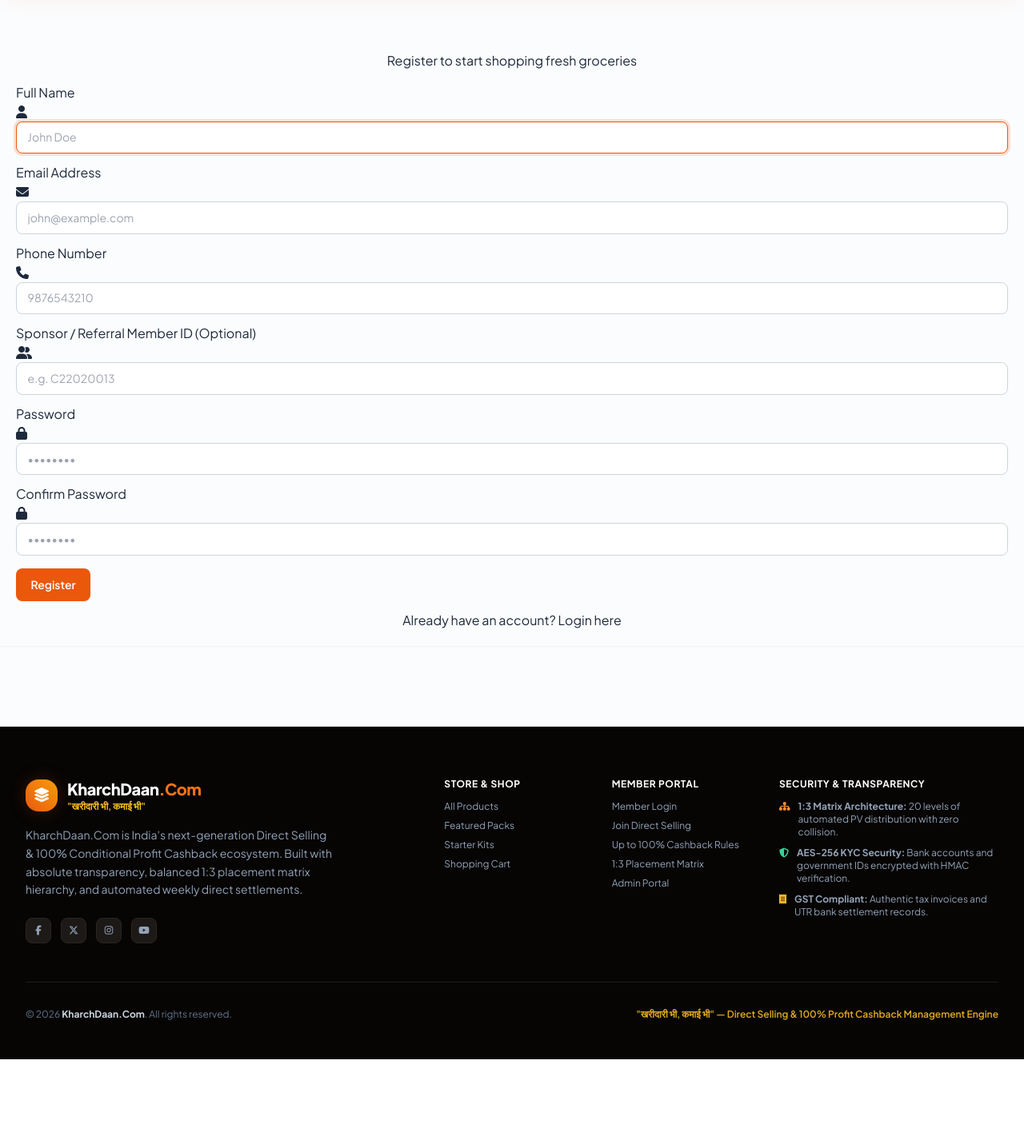
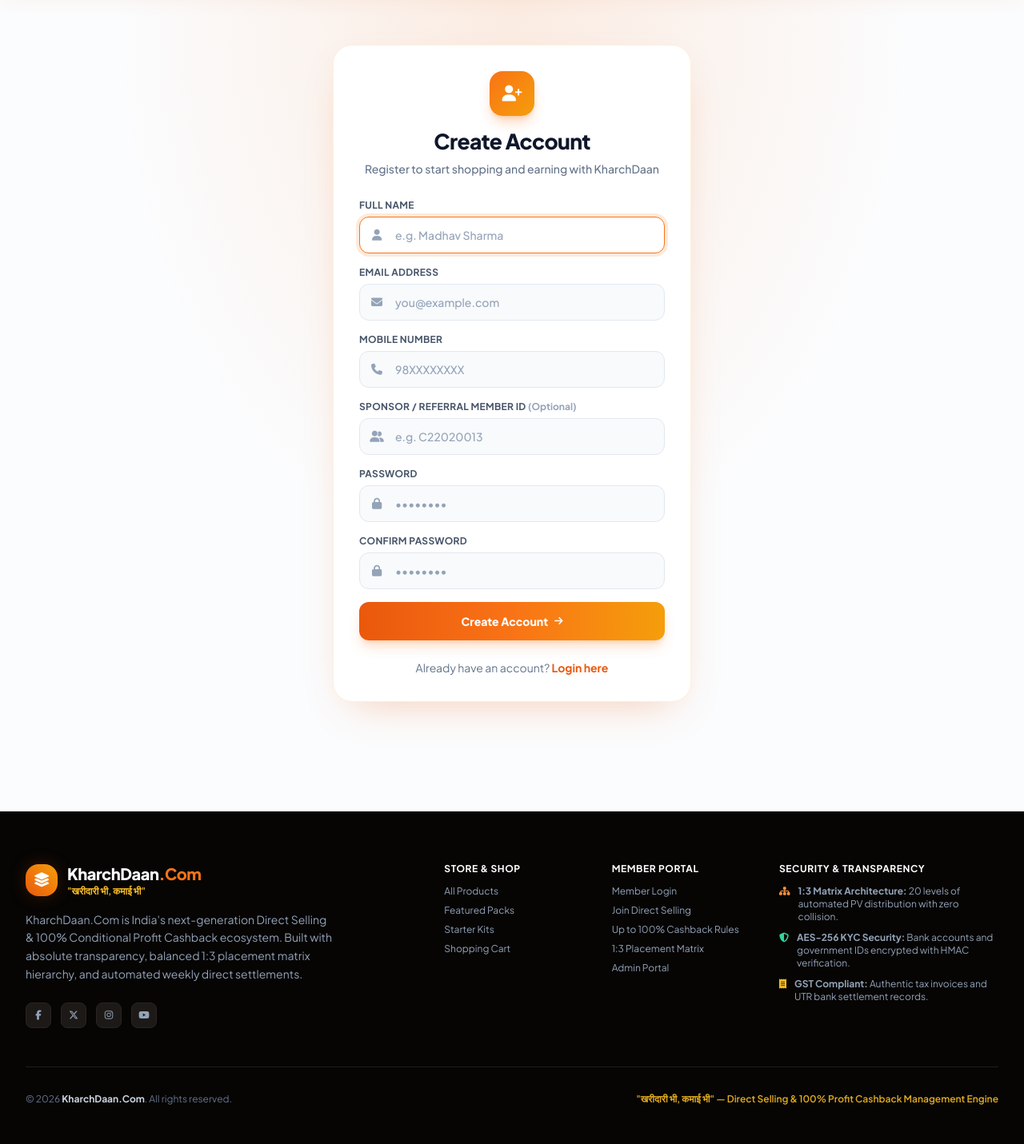
Before and after one commit to technomantraindia-lang/kharchdaan-backend, a Laravel app: page /register in a window 1280 px wide; the page is wider, and only the part inside the window is pictured. Shown: the part 111-1542 px from the top of that part at 80% size. Before the commit the page ends 1436 px from the top of that part, so only its background shows below. Run offline with Laravel 12, Linux system fonts and the light colour scheme; parts of the project's set-up code (start-up, migrations or seed data) failed here and were passed over; some libraries are stand-ins or nearby versions.

Commit message:
fix(ui): restore centered Tailwind login and register cards
Replace Bootstrap-only markup that broke under the Tailwind layout so fields no longer stretch full width, icons sit inside inputs, and auth errors show once.

Co-authored-by: Cursor <cursoragent@cursor.com>

```diff
--- a/resources/views/frontend/auth/register.blade.php
+++ b/resources/views/frontend/auth/register.blade.php
@@ -3,90 +3,113 @@
 @section('title', 'Register')
 
 @section('content')
-<div class="row justify-content-center my-5">
-    <div class="col-md-6 col-lg-5">
-        <div class="card shadow-sm border-0">
-            <div class="card-body p-5">
-                <div class="text-center mb-4">
-                    <h2 class="fw-bold text-gradient" style="background: linear-gradient(135deg, var(--primary), var(--secondary)); -webkit-background-clip: text; -webkit-text-fill-color: transparent;">Create Account</h2>
-                    <p class="text-muted">Register to start shopping fresh groceries</p>
+<section class="relative flex-1 px-4 py-10 sm:py-14">
+    <div class="pointer-events-none absolute inset-0 bg-[radial-gradient(ellipse_at_top,_rgba(249,115,22,0.12),_transparent_55%)]"></div>
+
+    <div class="relative mx-auto w-full max-w-md">
+        <div class="rounded-3xl border border-orange-100/80 bg-white p-6 shadow-[0_20px_50px_-24px_rgba(234,88,12,0.35)] sm:p-8">
+            <div class="mb-7 text-center">
+                <div class="mx-auto mb-4 flex h-14 w-14 items-center justify-center rounded-2xl bg-gradient-to-br from-orange-500 to-amber-500 text-white shadow-lg shadow-orange-500/30">
+                    <i class="fas fa-user-plus text-xl"></i>
+                </div>
+                <h1 class="text-2xl font-black tracking-tight text-slate-900 sm:text-[1.65rem]">Create Account</h1>
+                <p class="mt-2 text-sm font-medium text-slate-500">Register to start shopping and earning with KharchDaan</p>
+            </div>
+
+            @if ($errors->any())
+                <div class="mb-5 flex items-start gap-2.5 rounded-2xl border border-rose-200 bg-rose-50 px-4 py-3 text-sm font-semibold text-rose-700" role="alert">
+                    <i class="fas fa-circle-exclamation mt-0.5 text-rose-500"></i>
+                    <span>{{ $errors->first() }}</span>
+                </div>
+            @endif
+
+            <form method="POST" action="{{ route('register.post') }}" class="space-y-4" novalidate>
+                @csrf
+
+                <div>
+                    <label for="name" class="mb-1.5 block text-xs font-bold uppercase tracking-wide text-slate-600">Full Name</label>
+                    <div class="relative">
+                        <span class="pointer-events-none absolute inset-y-0 left-0 flex w-11 items-center justify-center text-slate-400">
+                            <i class="fas fa-user text-sm"></i>
+                        </span>
+                        <input type="text" id="name" name="name" value="{{ old('name') }}" placeholder="e.g. Madhav Sharma" required autofocus autocomplete="name"
+                            class="w-full rounded-xl border {{ $errors->has('name') ? 'border-rose-300 bg-rose-50/40' : 'border-slate-200 bg-slate-50' }} py-3 pl-11 pr-4 text-sm font-medium text-slate-900 outline-none transition placeholder:text-slate-400 focus:border-orange-500 focus:bg-white focus:ring-4 focus:ring-orange-500/15">
+                    </div>
                 </div>
 
-                @if ($errors->any())
-                    <div class="alert alert-danger">
-                        <ul class="mb-0">
-                            @foreach ($errors->all() as $error)
-                                <li>{{ $error }}</li>
-                            @endforeach
-                        </ul>
+                <div>
+                    <label for="email" class="mb-1.5 block text-xs font-bold uppercase tracking-wide text-slate-600">Email Address</label>
+                    <div class="relative">
+                        <span class="pointer-events-none absolute inset-y-0 left-0 flex w-11 items-center justify-center text-slate-400">
+                            <i class="fas fa-envelope text-sm"></i>
+                        </span>
+                        <input type="email" id="email" name="email" value="{{ old('email') }}" placeholder="you@example.com" required autocomplete="email"
+                            class="w-full rounded-xl border {{ $errors->has('email') ? 'border-rose-300 bg-rose-50/40' : 'border-slate-200 bg-slate-50' }} py-3 pl-11 pr-4 text-sm font-medium text-slate-900 outline-none transition placeholder:text-slate-400 focus:border-orange-500 focus:bg-white focus:ring-4 focus:ring-orange-500/15">
                     </div>
-                @endif
+                </div>
 
-                <form method="POST" action="{{ route('register.post') }}">
-                    @csrf
+                <div>
+                    <label for="phone" class="mb-1.5 block text-xs font-bold uppercase tracking-wide text-slate-600">Mobile Number</label>
+                    <div class="relative">
+                        <span class="pointer-events-none absolute inset-y-0 left-0 flex w-11 items-center justify-center text-slate-400">
+                            <i class="fas fa-phone text-sm"></i>
+                        </span>
+                        <input type="text" id="phone" name="phone" value="{{ old('phone') }}" placeholder="98XXXXXXXX" required autocomplete="tel"
+                            class="w-full rounded-xl border {{ $errors->has('phone') ? 'border-rose-300 bg-rose-50/40' : 'border-slate-200 bg-slate-50' }} py-3 pl-11 pr-4 text-sm font-medium text-slate-900 outline-none transition placeholder:text-slate-400 focus:border-orange-500 focus:bg-white focus:ring-4 focus:ring-orange-500/15">
+                    </div>
+                </div>
 
-                    <div class="mb-3">
-                        <label for="name" class="form-label">Full Name</label>
-                        <div class="input-group">
-                            <span class="input-group-text bg-light border-end-0"><i class="fas fa-user text-muted"></i></span>
-                            <input type="text" class="form-control bg-light border-start-0 @error('name') is-invalid @enderror" id="name" name="name" value="{{ old('name') }}" placeholder="John Doe" required autofocus>
-                        </div>
-                        @error('name')<span class="invalid-feedback d-block">{{ $message }}</span>@enderror
+                <div>
+                    <label for="referral_code" class="mb-1.5 block text-xs font-bold uppercase tracking-wide text-slate-600">
+                        Sponsor / Referral Member ID <span class="normal-case tracking-normal text-slate-400">(Optional)</span>
+                    </label>
+                    <div class="relative">
+                        <span class="pointer-events-none absolute inset-y-0 left-0 flex w-11 items-center justify-center text-slate-400">
+                            <i class="fas fa-user-friends text-sm"></i>
+                        </span>
+                        <input type="text" id="referral_code" name="referral_code" value="{{ old('referral_code', request('ref')) }}" placeholder="e.g. C22020013" autocomplete="off"
+                            class="w-full rounded-xl border {{ $errors->has('referral_code') ? 'border-rose-300 bg-rose-50/40' : 'border-slate-200 bg-slate-50' }} py-3 pl-11 pr-4 text-sm font-medium text-slate-900 outline-none transition placeholder:text-slate-400 focus:border-orange-500 focus:bg-white focus:ring-4 focus:ring-orange-500/15">
                     </div>
+                </div>
 
-                    <div class="mb-3">
-                        <label for="email" class="form-label">Email Address</label>
-                        <div class="input-group">
-                            <span class="input-group-text bg-light border-end-0"><i class="fas fa-envelope text-muted"></i></span>
-                            <input type="email" class="form-control bg-light border-start-0 @error('email') is-invalid @enderror" id="email" name="email" value="{{ old('email') }}" placeholder="john@example.com" required>
-                        </div>
-                        @error('email')<span class="invalid-feedback d-block">{{ $message }}</span>@enderror
+                <div>
+                    <label for="password" class="mb-1.5 block text-xs font-bold uppercase tracking-wide text-slate-600">Password</label>
+                    <div class="relative">
+                        <span class="pointer-events-none absolute inset-y-0 left-0 flex w-11 items-center justify-center text-slate-400">
+                            <i class="fas fa-lock text-sm"></i>
+                        </span>
+                        <input type="password" id="password" name="password" placeholder="••••••••" required autocomplete="new-password"
+                            class="w-full rounded-xl border {{ $errors->has('password') ? 'border-rose-300 bg-rose-50/40' : 'border-slate-200 bg-slate-50' }} py-3 pl-11 pr-4 text-sm font-medium text-slate-900 outline-none transition placeholder:text-slate-400 focus:border-orange-500 focus:bg-white focus:ring-4 focus:ring-orange-500/15">
                     </div>
+                </div>
 
-                    <div class="mb-3">
-                        <label for="phone" class="form-label">Phone Number</label>
-                        <div class="input-group">
-                            <span class="input-group-text bg-light border-end-0"><i class="fas fa-phone text-muted"></i></span>
-                            <input type="text" class="form-control bg-light border-start-0 @error('phone') is-invalid @enderror" id="phone" name="phone" value="{{ old('phone') }}" placeholder="9876543210" required>
-                        </div>
-                        @error('phone')<span class="invalid-feedback d-block">{{ $message }}</span>@enderror
+                <div>
+                    <label for="password_confirmation" class="mb-1.5 block text-xs font-bold uppercase tracking-wide text-slate-600">Confirm Password</label>
+                    <div class="relative">
+                        <span class="pointer-events-none absolute inset-y-0 left-0 flex w-11 items-center justify-center text-slate-400">
+                            <i class="fas fa-lock text-sm"></i>
+                        </span>
+                        <input type="password" id="password_confirmation" name="password_confirmation" placeholder="••••••••" required autocomplete="new-password"
+                            class="w-full rounded-xl border border-slate-200 bg-slate-50 py-3 pl-11 pr-4 text-sm font-medium text-slate-900 outline-none transition placeholder:text-slate-400 focus:border-orange-500 focus:bg-white focus:ring-4 focus:ring-orange-500/15">
                     </div>
+                </div>
 
-                    <div class="mb-3">
-                        <label for="referral_code" class="form-label">Sponsor / Referral Member ID <span class="text-muted">(Optional)</span></label>
-                        <div class="input-group">
-                            <span class="input-group-text bg-light border-end-0"><i class="fas fa-user-friends text-muted"></i></span>
-                            <input type="text" class="form-control bg-light border-start-0 @error('referral_code') is-invalid @enderror" id="referral_code" name="referral_code" value="{{ old('referral_code', request('ref')) }}" placeholder="e.g. C22020013">
-                        </div>
-                        @error('referral_code')<span class="invalid-feedback d-block">{{ $message }}</span>@enderror
-                    </div>
+                <button
+                    type="submit"
+                    class="mt-2 inline-flex w-full items-center justify-center gap-2 rounded-xl bg-gradient-to-r from-orange-600 via-orange-500 to-amber-500 px-4 py-3.5 text-sm font-extrabold text-white shadow-lg shadow-orange-500/25 transition hover:from-orange-700 hover:to-amber-600 hover:shadow-orange-500/40 focus:outline-none focus:ring-4 focus:ring-orange-500/25"
+                >
+                    <span>Create Account</span>
+                    <i class="fas fa-arrow-right text-xs"></i>
+                </button>
+            </form>
 
-                    <div class="mb-3">
-                        <label for="password" class="form-label">Password</label>
-                        <div class="input-group">
-                            <span class="input-group-text bg-light border-end-0"><i class="fas fa-lock text-muted"></i></span>
-                            <input type="password" class="form-control bg-light border-start-0 @error('password') is-invalid @enderror" id="password" name="password" placeholder="••••••••" required>
-                        </div>
-                        @error('password')<span class="invalid-feedback d-block">{{ $message }}</span>@enderror
-                    </div>
-
-                    <div class="mb-4">
-                        <label for="password_confirmation" class="form-label">Confirm Password</label>
-                        <div class="input-group">
-                            <span class="input-group-text bg-light border-end-0"><i class="fas fa-lock text-muted"></i></span>
-                            <input type="password" class="form-control bg-light border-start-0" id="password_confirmation" name="password_confirmation" placeholder="••••••••" required>
-                        </div>
-                    </div>
-
-                    <button type="submit" class="btn btn-primary w-100 py-2.5 fw-bold text-white shadow-sm mb-3">Register</button>
-
-                    <div class="text-center">
-                        <span class="text-muted">Already have an account?</span>
-                        <a href="{{ route('login') }}" class="text-decoration-none fw-bold" style="color: var(--primary);">Login here</a>
-                    </div>
-                </form>
-            </div>
+            <p class="mt-6 text-center text-sm text-slate-500">
+                Already have an account?
+                <a href="{{ route('login') }}" class="font-bold text-orange-600 hover:text-orange-700 hover:underline">
+                    Login here
+                </a>
+            </p>
         </div>
     </div>
-</div>
+</section>
 @endsection
```
Also changed, not shown: resources/views/frontend/auth/login.blade.php (+74 -35 lines).
